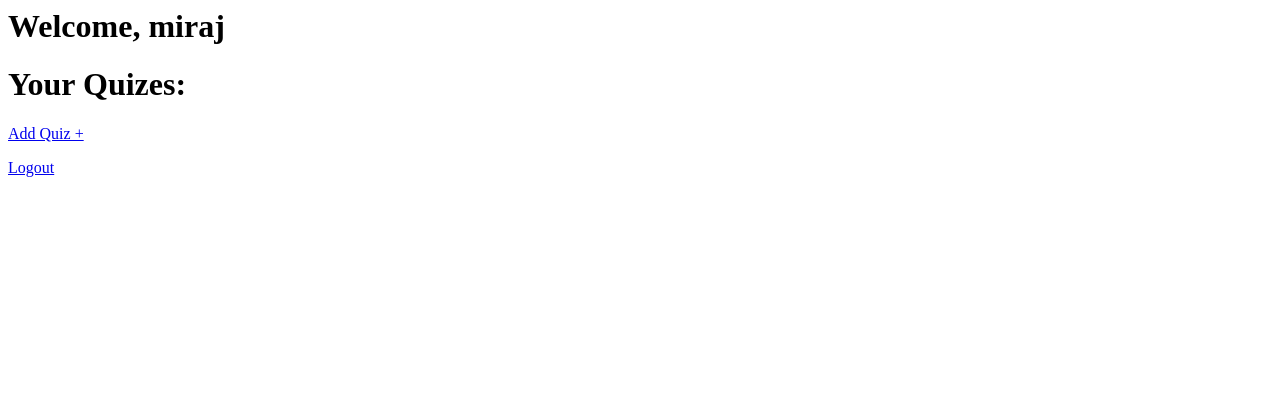
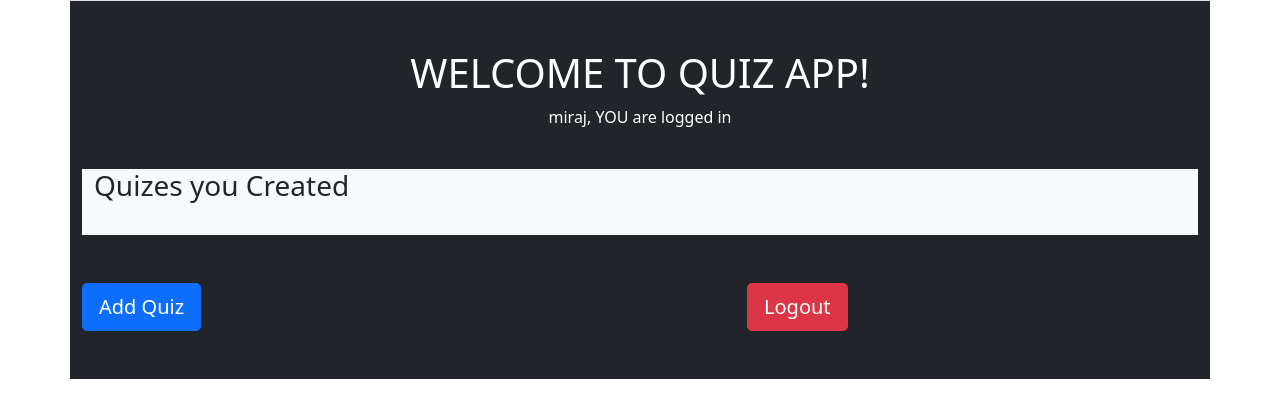
Before and after one commit to miraj2399/bluequizzapp, a Django app: page /dashboard in a window 1280 px wide. Shown: the top 418 px of the page. Run offline with Django 4.2, Linux system fonts and the light colour scheme; a user stored in the database is signed in; data comes from the database, SQL or seed files in the repository.

Commit message:
fancy dashboard

```diff
--- a/templates/dashboard.html
+++ b/templates/dashboard.html
@@ -1,11 +1,50 @@
-{% if request.user.is_authenticated %}
-<h1> Welcome, {{request.user.username}}</h1>
-{% endif %}
-<h1>
-    Your Quizes:
-</h1>
-{% for quiz in quizes %}
-<p> <a href = "{% url 'takequiz' quiz.id%}">{{quiz.title}}</a></p>
-{% endfor %}
-<p><a href = "{% url 'createquiz' %}">Add Quiz +</a></p>
-<p><a href = "./auth/logout">Logout</a></p>
+
+
+
+<!DOCTYPE html>
+<html lang="en">
+<head>
+    <meta charset="UTF-8">
+    <meta http-equiv="X-UA-Compatible" content="IE=edge">
+    <meta name="viewport" content="width=device-width, initial-scale=1.0">
+    <link href="https://cdn.jsdelivr.net/npm/bootstrap@5.1.3/dist/css/bootstrap.min.css" rel="stylesheet" integrity="sha384-1BmE4kWBq78iYhFldvKuhfTAU6auU8tT94WrHftjDbrCEXSU1oBoqyl2QvZ6jIW3" crossorigin="anonymous">
+    <title>Document</title>
+</head>
+<body>
+
+<div class = 'container bg-dark border-top pt-5 pb-5' >
+
+    <div class="container bg-dark text-white text-center pb-4">
+        {% if request.user.is_authenticated %}
+        <h1 >WELCOME TO QUIZ APP!</h1>
+        <p>{{request.user.username}}, YOU are logged in</p>
+        {% endif %}
+    </div>
+
+    <div class="container bg-light">
+        <h3 class = 'pb-4'>Quizes you Created</h3>
+        <div class="row">
+            {% for quiz in quizes %}
+            <div class = 'col-10 pb -3'>{{quiz.title}}</div>
+            <div class = 'col-2 pb-3'>
+                <a href = "{% url 'takequiz' quiz.id%}">
+                <div class="btn btn-info">take quiz</div>
+                </a>
+            </div>
+            {% endfor %}
+
+        </div>
+    </div>
+
+
+    <div class="conatainer row pt-5">
+
+        <div class="col-7 float-left"><a href = "{% url 'createquiz' %}"><button type="button" class="btn btn-primary btn-lg btn-block">Add Quiz</button></a></div>
+        <div class="col-5 float-right"><a href = "./auth/logout"><button type="button" class="btn btn-danger btn-lg  btn-block float-right">Logout</button></a></div>
+    </div>
+        </div>
+
+
+    <link href="https://cdn.jsdelivr.net/npm/bootstrap@5.1.3/dist/css/bootstrap.min.css" rel="stylesheet" integrity="sha384-1BmE4kWBq78iYhFldvKuhfTAU6auU8tT94WrHftjDbrCEXSU1oBoqyl2QvZ6jIW3" crossorigin="anonymous">
+</body>
+</html>
```
